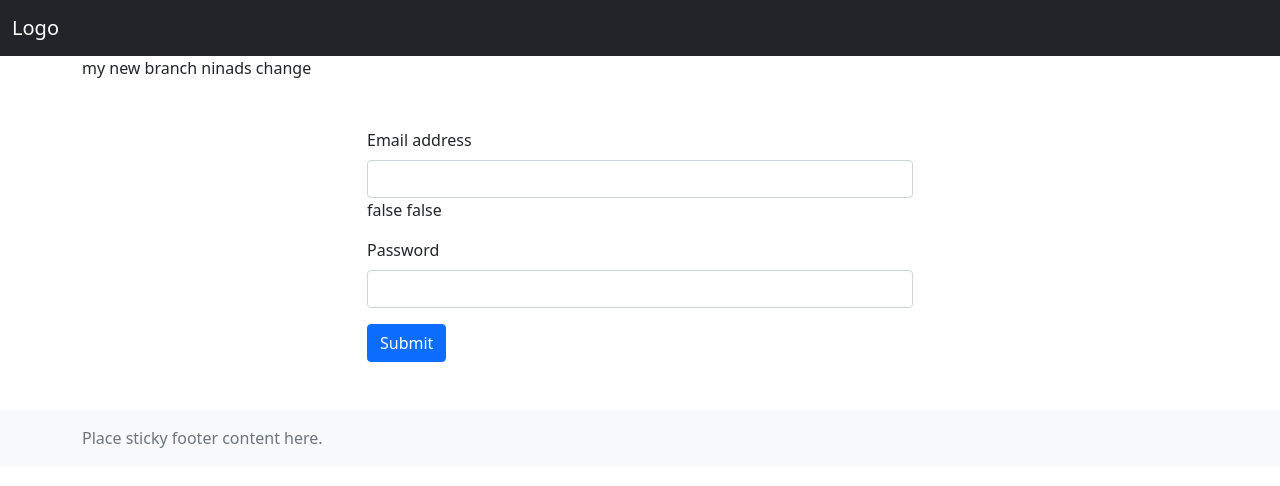
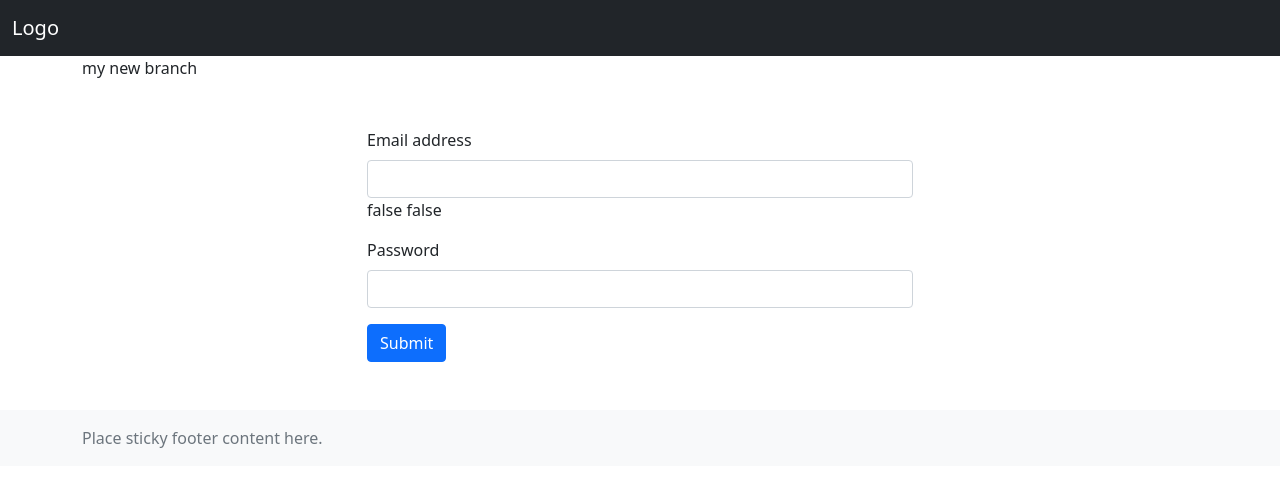
Before and after one commit to ninadgaikwad36/e-commerce, an Angular app: page /login in a window 1280 px wide. Shown: the top 486 px of the page. Built offline with nearby package versions, Linux system fonts and the light colour scheme.

Commit message:
removed ninads branch

```diff
--- a/src/app/app.component.html
+++ b/src/app/app.component.html
@@ -1,7 +1,6 @@
 <app-header></app-header>
 <div class="container">
     my new branch
-    ninads change
     <router-outlet>
     </router-outlet>
 </div>
```
